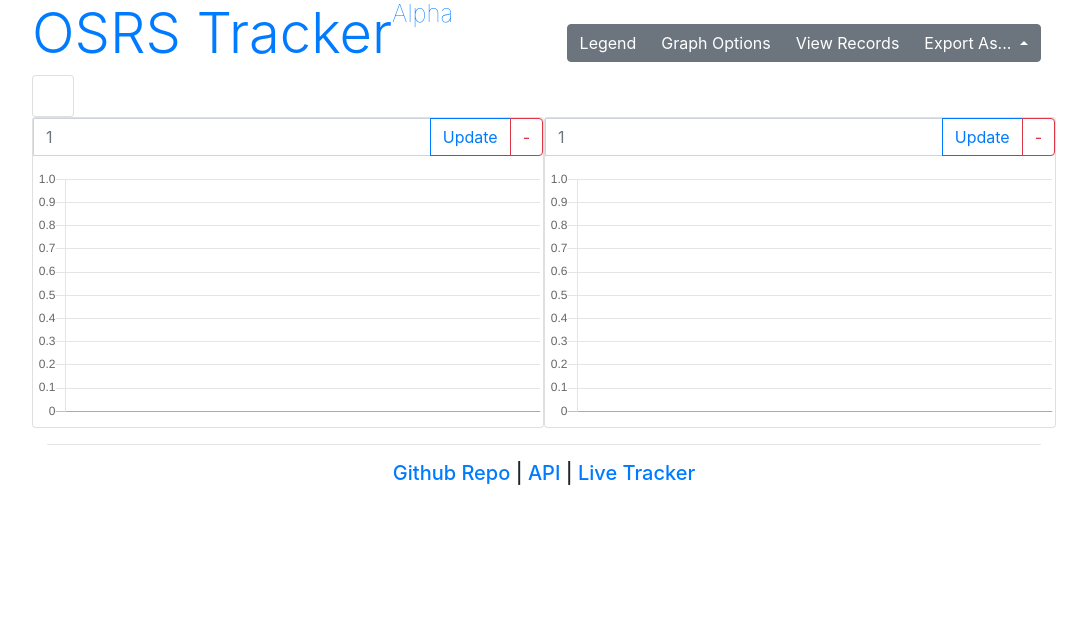
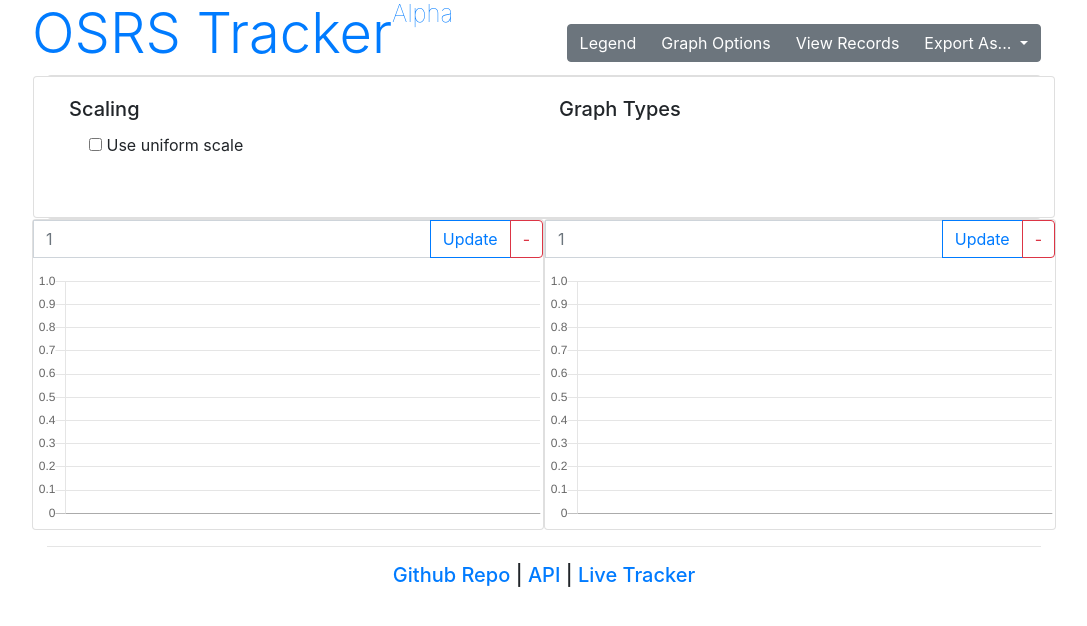
Before and after one commit to rorygee/OSRStracker, a Flask app: page /compare/1/1/ in a window 1280 px wide, after a click on "Graph Options". Shown: the top 626 px of the page, without its empty margins (96-1183 px from the left). Run offline with Flask 2, Linux system fonts and the light colour scheme; data that the repository does not hold is empty; some libraries are stand-ins or nearby versions.

Commit message:
More UI tweaks on comparison view + beginning to propagate changes to single user view

```diff
--- a/app/templates/compare.html
+++ b/app/templates/compare.html
@@ -13,7 +13,7 @@
     <div class="btn-group" role="group" aria-label="Basic example" data-toggle="modal" data-target="#exampleModal">
         <button type="button" class="btn btn-secondary">View Records</button>
     </div>
-    <div class="btn-group dropup" role="group">
+    <div class="btn-group dropdown" role="group">
         <button id="btnGroupDrop1" type="button" class="btn btn-secondary dropdown-toggle" data-toggle="dropdown" aria-haspopup="true" aria-expanded="false">
             Export As...
         </button>
@@ -32,44 +32,30 @@
 
 
 {% block content %}
-<div class="row">
-<div class="collapse" id="legendCollapse" style="float: left">
-    <div class="card card-body">
-        <div class="row">
-            {% for x in range(0,24) %}
-            <script>
-                function {{ keys[x+1] }}OnClickListener() {
-                        document.querySelectorAll('.xpGraph').forEach((chartItem,index)=>{
-                            var chart = Chart.instances[index];
-                            var dataItem = chart.data.datasets[{{ x }}]
-                            if(dataItem.hidden == false || dataItem.hidden == null){
-                                dataItem.hidden = true;
-                                document.querySelector('.{{ keys[x+1] }}LegendBox').style.backgroundColor = "white";
-                              document.querySelector('.{{ keys[x+1] }}LegendBox').style.color = "black";
-                            } else {
-                              dataItem.hidden = false;
-                              document.querySelector('.{{ keys[x+1] }}LegendBox').style.backgroundColor = "rgb({{ xpcolours[x] }})";
-                              document.querySelector('.{{ keys[x+1] }}LegendBox').style.color = "white";
-                            }
-                            chart.update();
-                            })
 
-                }
-            </script>
-            <span class="{{ keys[x+1] }}LegendBox" style="border-radius: 5px; border: 2px solid rgb({{ xpcolours[x] }}); padding: 2px; margin: 5px; background-color: rgb({{ xpcolours[x] }}); color: white;" onclick="{{ keys[x+1] }}OnClickListener()">
-                <span class="small">{{ keys[x+1] }}</span>
 
-            </span>
-            {% endfor %}
+
+<div class="card collapse" id="graphOptionsCollapse">
+    <div class="row">
+
+        <div class="card card-body">
+            <div class container-fluid>
+                <span class="input-group mb-3">
+
+                    <span class="col">
+                        <h5 class="card-title">Scaling</h5>
+                        <div class="form-group form-check">
+                            <input type="checkbox" class="scalingCheckboxInput" id="scalingCheckbox">
+                            <label class="scalingCheckboxLabel" for="scalingCheckbox">Use uniform scale</label>
+                        </div>
+                    </span>
+                    <span class="col">
+                        <h5 class="card-title">Graph Types</h5>
+                    </span>
+                </span>
+            </div>
         </div>
     </div>
-</div>
-
-<div class="collapse" id="graphOptionsCollapse">
-    <div class="card card-body">
-
-    </div>
-</div>
 
 </div>
 
@@ -203,5 +189,38 @@ var chart2 = new Chart(ctx2, {
 </script>
 {% endblock %}
 
+<div class="row">
+    <div class="collapse" id="legendCollapse" style="float: left">
+        <div class="card card-body">
+            <div class="row">
+                {% for x in range(0,24) %}
+                <script>
+                function {{ keys[x+1] }}OnClickListener() {
+                        document.querySelectorAll('.xpGraph').forEach((chartItem,index)=>{
+                            var chart = Chart.instances[index];
+                            var dataItem = chart.data.datasets[{{ x }}]
+                            if(dataItem.hidden == false || dataItem.hidden == null){
+                                dataItem.hidden = true;
+                                document.querySelector('.{{ keys[x+1] }}LegendBox').style.backgroundColor = "white";
+                              document.querySelector('.{{ keys[x+1] }}LegendBox').style.color = "black";
+                            } else {
+                              dataItem.hidden = false;
+                              document.querySelector('.{{ keys[x+1] }}LegendBox').style.backgroundColor = "rgb({{ xpcolours[x] }})";
+                              document.querySelector('.{{ keys[x+1] }}LegendBox').style.color = "white";
+                            }
+                            chart.update();
+                            })
+
+                }
+            </script>
+                <span class="{{ keys[x+1] }}LegendBox" style="border-radius: 5px; border: 2px solid rgb({{ xpcolours[x] }}); padding: 2px; margin: 5px; background-color: rgb({{ xpcolours[x] }}); color: white;" onclick="{{ keys[x+1] }}OnClickListener()">
+                <span class="small">{{ keys[x+1] }}</span>
+
+            </span>
+                {% endfor %}
+            </div>
+        </div>
+    </div>
+</div>
 
 {% endblock %}
```
Also changed, not shown: app/templates/results.html (+44 -4 lines).
